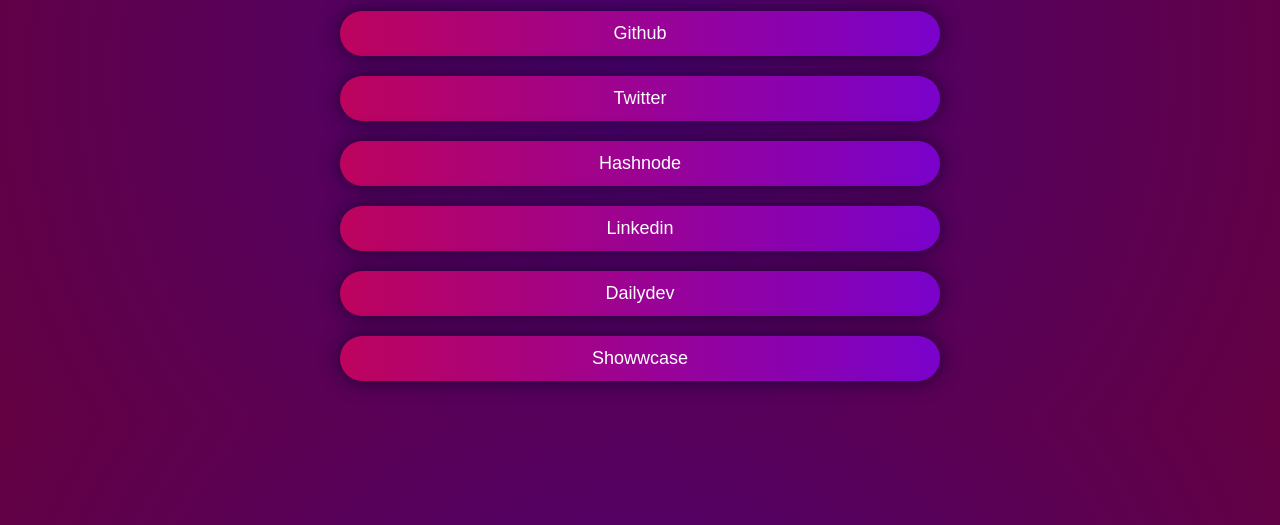
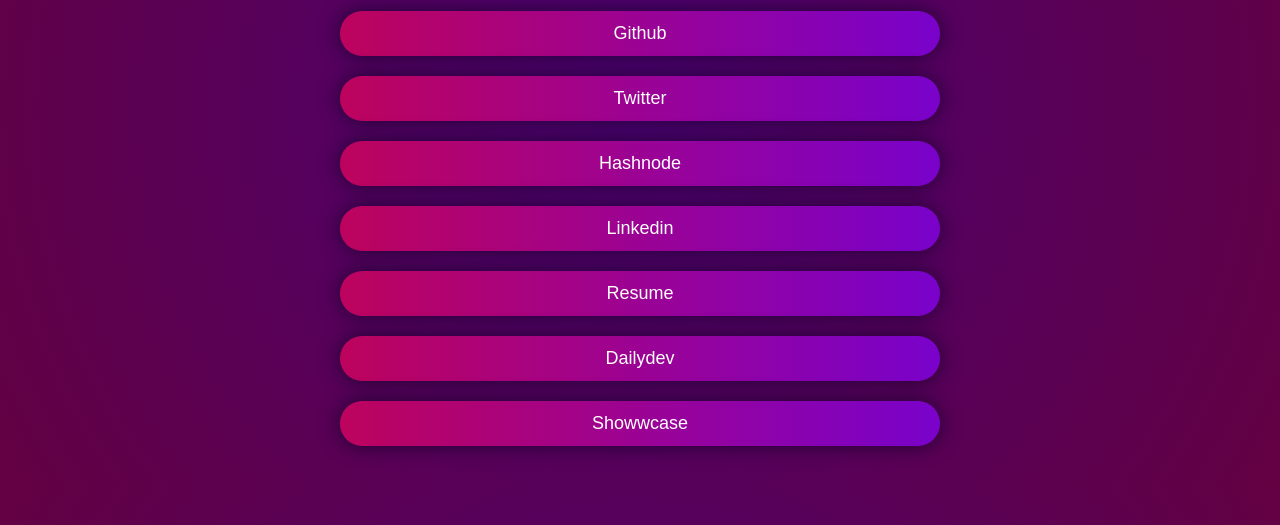
Before and after one commit to MahekUnnisa/My-Social-Links, a plain HTML site: page index.html in a window 1280 px wide. Shown: the part 275-800 px from the top of the page. Drawn offline with Linux system fonts and the light colour scheme.

Commit message:
Added Resume link

```diff
--- a/index.html
+++ b/index.html
@@ -18,6 +18,7 @@
         <a class="links"href="http://twitter.com/themahekunnisa">Twitter</a>
         <a class="links"href="http://mahekunnisa.hashnode.dev">Hashnode</a>
         <a class="links"href="https://www.linkedin.com/in/mahekunnisa/">Linkedin</a>
+        <a class="links"href="https://drive.google.com/file/d/1oFHEUfY7pv_9YUKBdc1jp2Q6QRyJdpky/view">Resume</a>
         <a class="links"href="https://app.daily.dev/Mahek">Dailydev</a>
         <a class="links"href="https://www.showwcase.com/mahekunnisa">Showwcase</a>
     </div>
```
